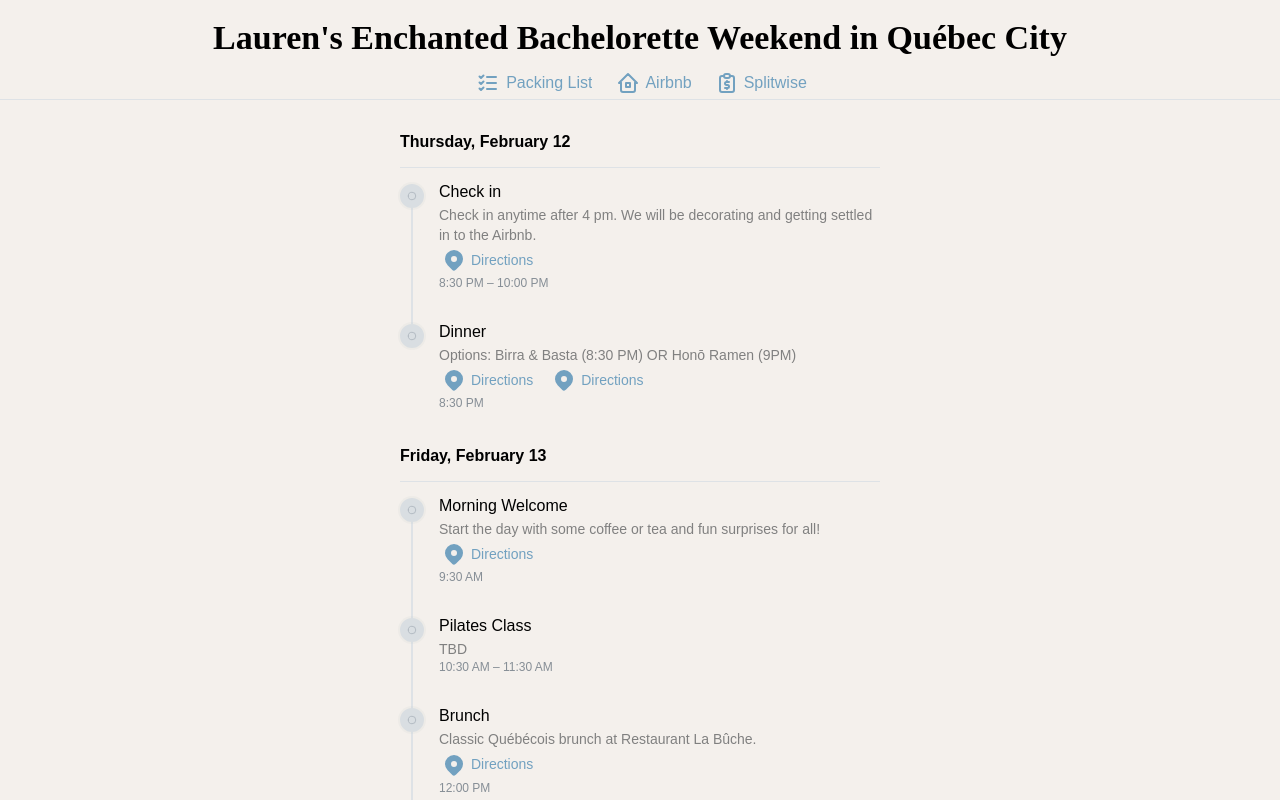
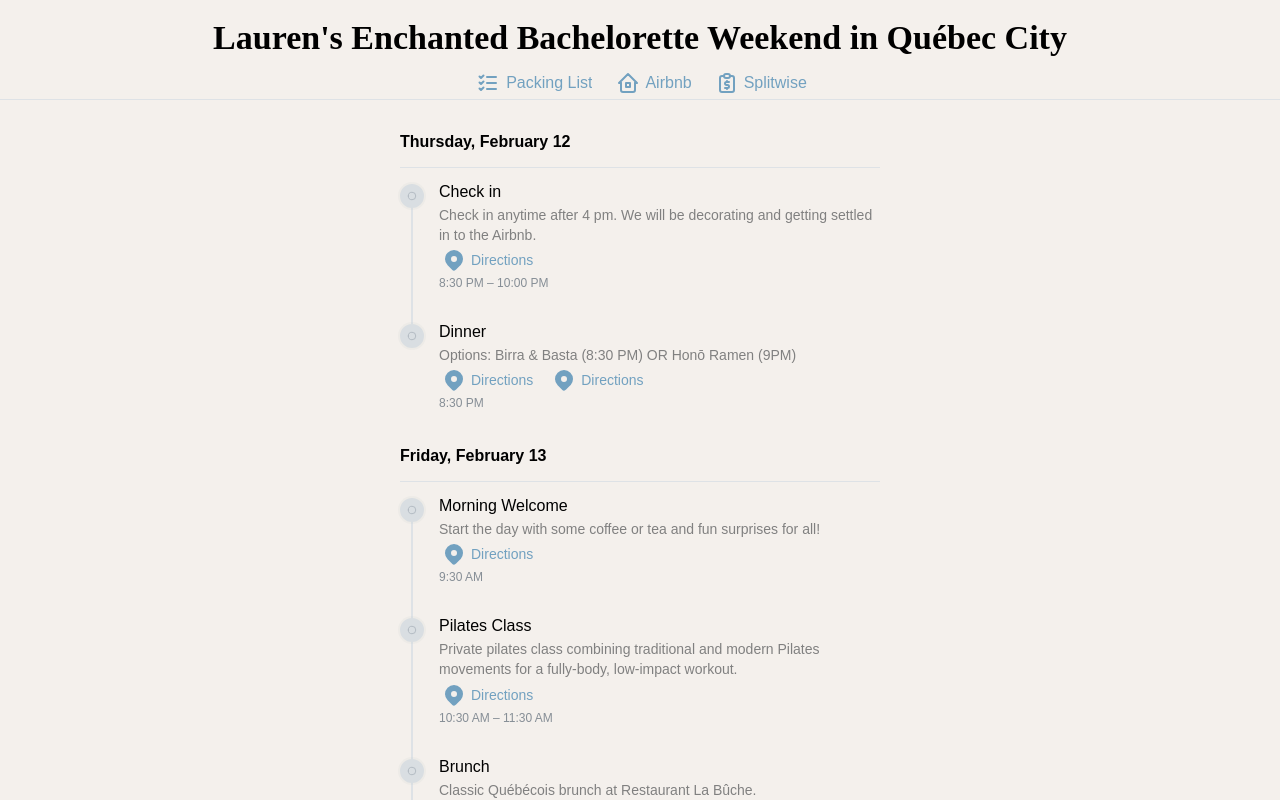
Before and after one commit to hfitzsim/bach-itinerary, a React (Vite) app: page / in a window 1280 px wide. Shown: the top 800 px of the page. Built offline with nearby package versions, Linux system fonts and the light colour scheme; a web font is replaced by a local one.

Commit message:
update pilates details

```diff
--- a/src/App.tsx
+++ b/src/App.tsx
@@ -49,7 +49,8 @@ const timelineItems: TimelineItem[] = [
 	{
 		id: 'exercise',
 		title: 'Pilates Class',
-		description: 'TBD',
+		description: `Private pilates class combining traditional and modern Pilates movements for a fully-body, low-impact workout.`,
+		links: ['https://maps.app.goo.gl/iFygjU11LSGDaoty6'],
 		start: new Date('2026-02-13T10:30:00'),
 		end: new Date('2026-02-13T11:30:00'),
 	},
```
